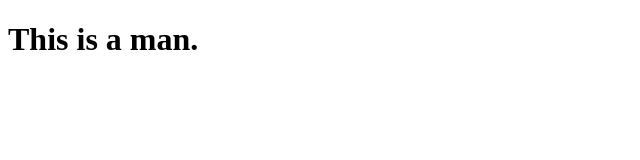
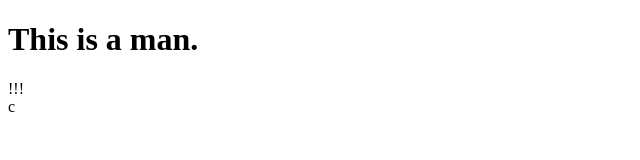
Before and after one commit to ilyas-afras-5mma/SCRIPT, a plain HTML site: page center things/index.html in a window 1280 px wide. Shown: the full height of the page, 0-640 px from the left. Drawn offline with Linux system fonts and the light colour scheme.

Commit message:
test homepage

```diff
--- a/center things/index.html
+++ b/center things/index.html
@@ -10,6 +10,10 @@
    <header>
     <h1>This is a man.</h1>
    </header>
+   <section>
+
+     !!!
+   </section>c
 
 
 </body>
```
